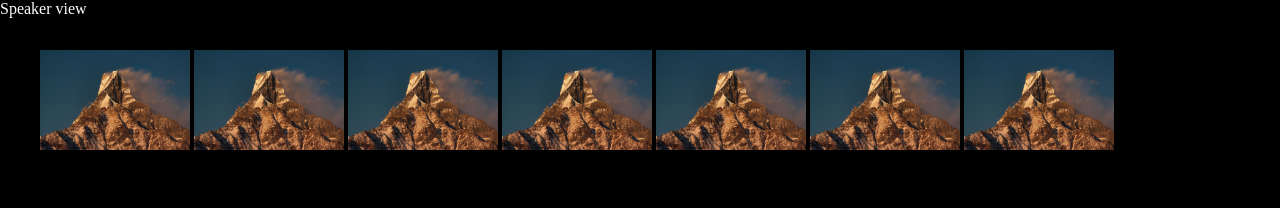
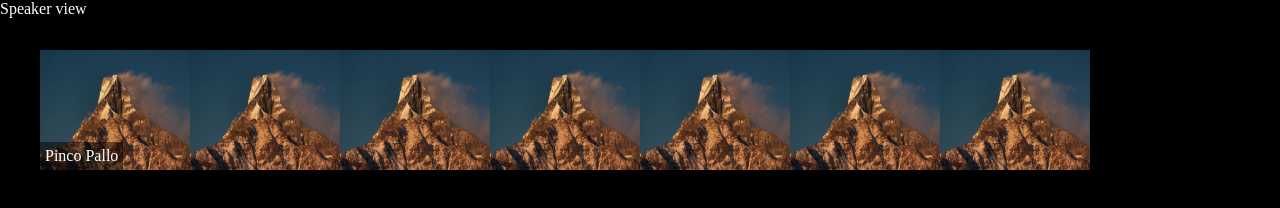
Before and after one commit to Aribunfi/html-css-zoom, a plain HTML site: page index.html in a window 1280 px wide. Drawn offline with Linux system fonts and the light colour scheme.

Commit message:
sottopancia nome

```diff
--- a/index.html
+++ b/index.html
@@ -22,6 +22,7 @@
 <div class="container">
     <div class="speaker">
         <img src="img/p0973lkk.jpg" alt="Montagna">
+        <div class="partecipant">Pinco Pallo</div>
     </div>
     <div class="speaker">
         <img src="img/p0973lkk.jpg" alt="Montagna">
--- a/style.css
+++ b/style.css
@@ -14,12 +14,23 @@ header {
 }
 
 .container {
-width: 100%;
+    width: 100%;
+    display: flex;
+    z-index: 1;
+    position: relative;
 }
 
 .speaker {
     width: 150px;
-    height: 100px;
+    height: 120px;
     display: inline-flex;
     flex-wrap: wrap;
 }
+
+.partecipant {
+    position: absolute;
+    bottom: 0;
+    left: 0;
+    background-color: rgba(0, 0, 0, 0.5);
+    padding: 5px;
+}
```
Also changed, not shown: img/disabled-mic.png (added).
